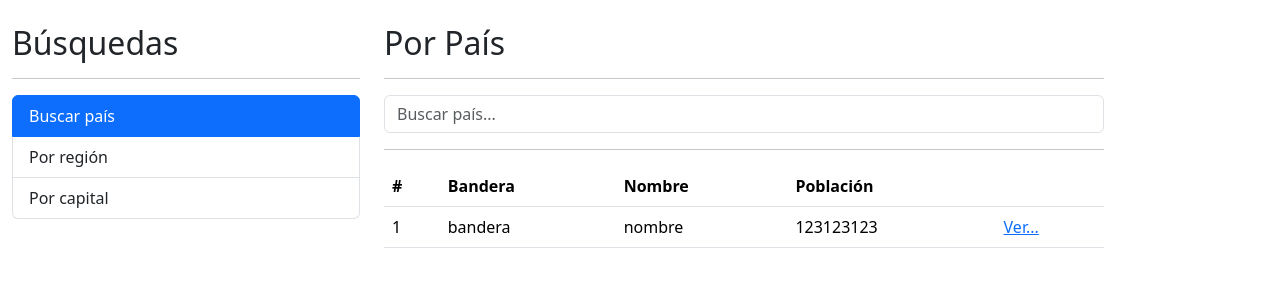
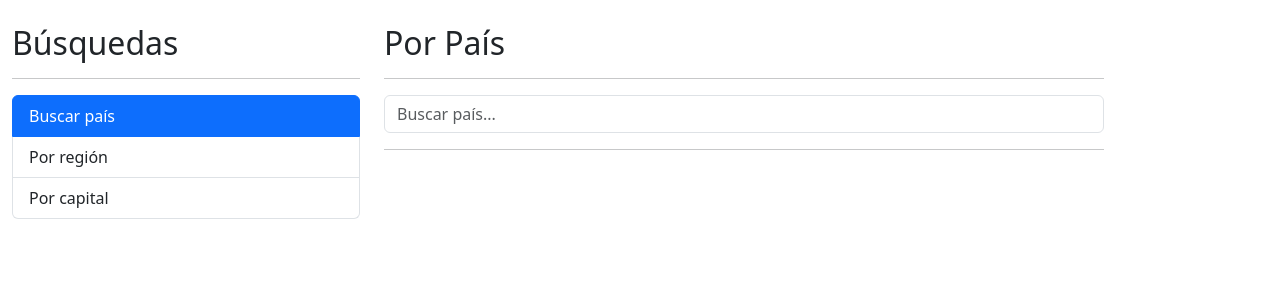
Before and after one commit to pmezquita/angular-paises, an Angular app: page / in a window 1280 px wide. Shown: the top 300 px of the page. Built offline with nearby package versions, Linux system fonts and the light colour scheme.

Commit message:
[ADD] Tabla de paises dinámica

```diff
--- a/src/app/pais/pages/por-pais/por-pais.component.html
+++ b/src/app/pais/pages/por-pais/por-pais.component.html
@@ -25,7 +25,7 @@
   No se encontró nada con el término {{termino}}
 </div>
 
-<div *ngIf="!hayError" class="row">
+<div *ngIf="resultados.length > 0" class="row">
 
   <div class="col">
 
@@ -41,15 +41,19 @@
       </thead>
 
       <tbody>
-      <tr>
-        <td>1</td>
-        <td>bandera</td>
-        <td>nombre</td>
-        <td>123123123</td>
+
+      <tr *ngFor="let pais of resultados; let index = index">
+        <td>{{index + 1}}</td>
         <td>
-          <a href="/pais/cri">Ver...</a>
+          <img class="small-flag" [src]="pais.flags.png" [alt]="pais.flag">
+        </td>
+        <td>{{pais.name.common}}</td>
+        <td>{{pais.population | number}}</td>
+        <td>
+          <a [routerLink]="['/pais', pais.cca2]">Ver...</a>
         </td>
       </tr>
+
       </tbody>
     </table>
 
--- a/src/app/pais/pages/por-pais/por-pais.component.ts
+++ b/src/app/pais/pages/por-pais/por-pais.component.ts
@@ -1,5 +1,6 @@
 import {Component} from '@angular/core';
 import {PaisService} from "../../services/pais.service";
+import {Country} from "../../interfaces/pais.interface";
 
 @Component({
   selector: 'app-por-pais',
@@ -9,6 +10,7 @@ import {PaisService} from "../../services/pais.service";
 export class PorPaisComponent {
   termino: string = '';
   hayError: boolean = false;
+  resultados: Country[] = [];
 
   constructor(private paisService: PaisService) {
   }
@@ -20,7 +22,7 @@ export class PorPaisComponent {
     this.paisService.buscarPais(this.termino)
       .subscribe({
         next: paises => {
-          console.log(paises);
+          this.resultados = paises
         }, error: () => {
           this.hayError = true;
         }
--- a/src/app/pais/pais.module.ts
+++ b/src/app/pais/pais.module.ts
@@ -5,6 +5,7 @@ import {PorPaisComponent} from './pages/por-pais/por-pais.component';
 import {PorRegionComponent} from './pages/por-region/por-region.component';
 import {VerPaisComponent} from './pages/ver-pais/ver-pais.component';
 import {FormsModule} from "@angular/forms";
+import {RouterLink} from "@angular/router";
 
 
 @NgModule({
@@ -22,7 +23,8 @@ import {FormsModule} from "@angular/forms";
   ],
   imports: [
     CommonModule,
-    FormsModule
+    FormsModule,
+    RouterLink
   ]
 })
 export class PaisModule {
--- a/src/styles.css
+++ b/src/styles.css
@@ -1 +1,3 @@
-/* You can add global styles to this file, and also import other style files */
+.small-flag {
+  width: 50px;
+}
```
